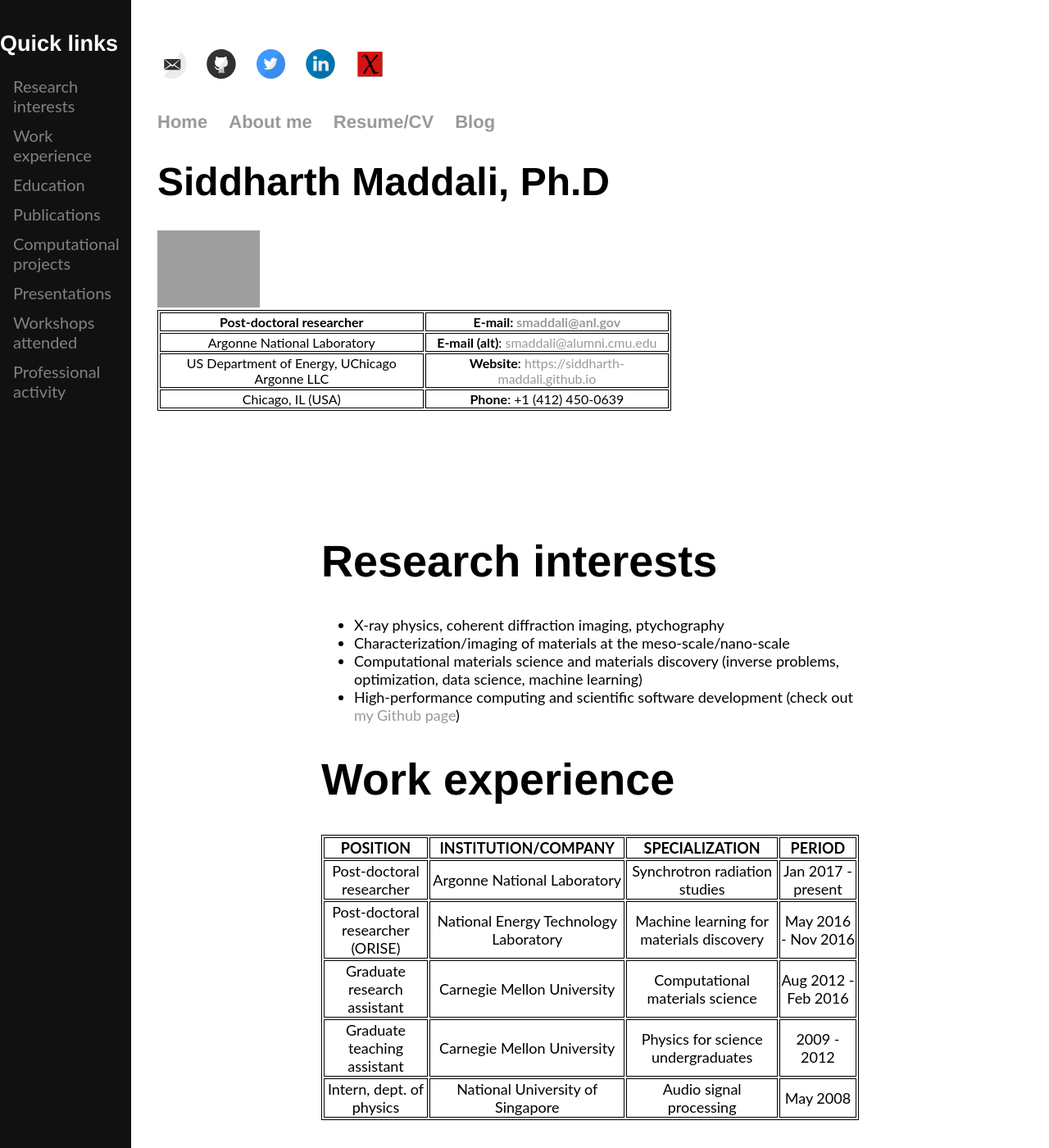
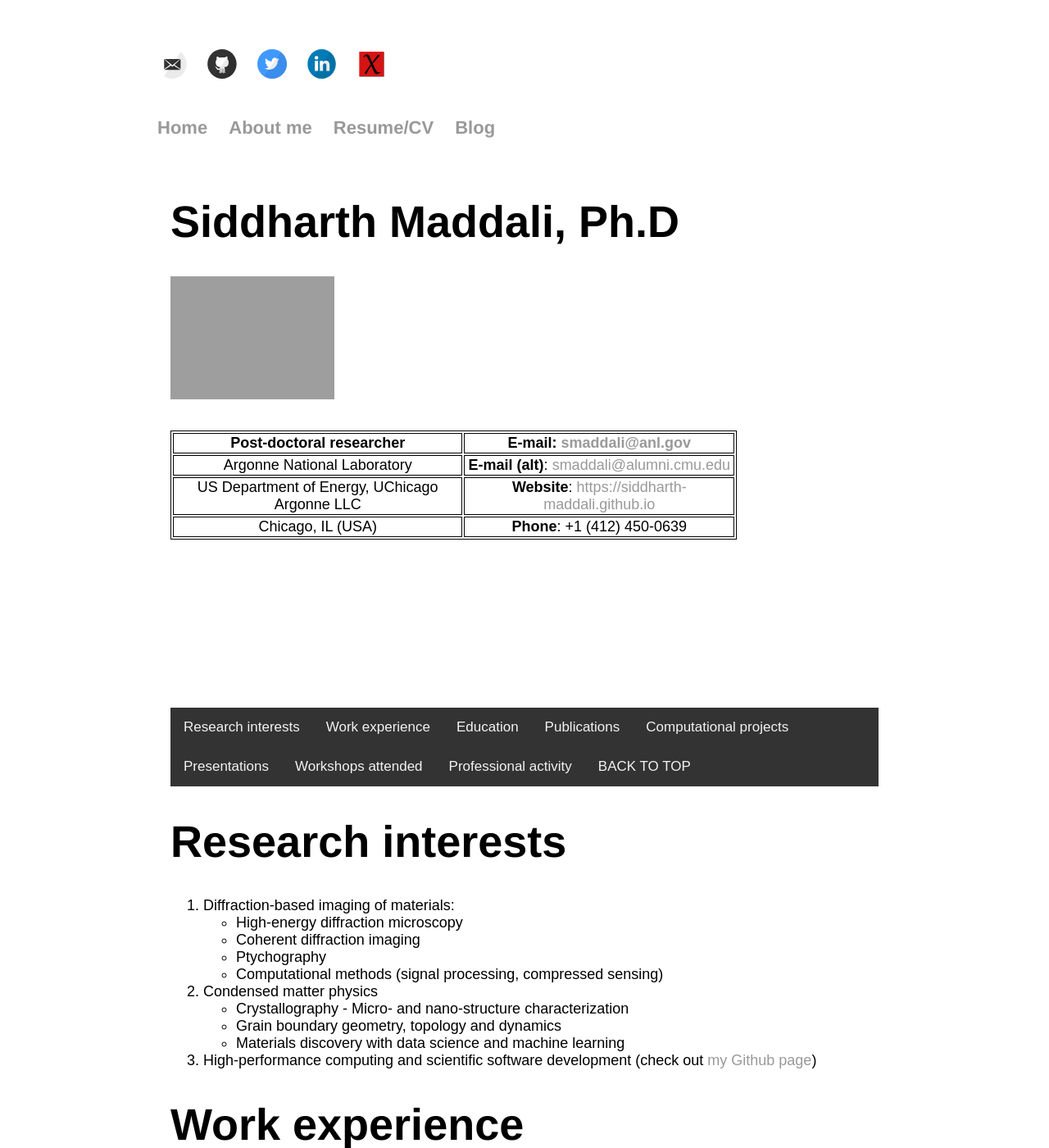
Before and after one commit to siddharth-maddali/siddharth-maddali.github.io, a Jekyll site: the page built from resume-cv/resume.md, in a window 1280 px wide and 1400 px high. Shown: the whole window at 82% size. Built offline with Jekyll 4.4.1, drawn with Linux system fonts in a browser that asks for light colours; formulas are drawn with MathJax 3; a script that is not in the unit is left out.

Commit message:
trying top sticky nav bar

```diff
--- a/_data/resume-navigation.yml
+++ b/_data/resume-navigation.yml
@@ -14,3 +14,5 @@
   link: /resume-cv/resume#workshops
 - name: Professional activity
   link: /resume-cv/resume#professional
+- name: BACK TO TOP
+  link: /resume-cv/resume#resume-top
--- a/_includes/resume-nav-body.html
+++ b/_includes/resume-nav-body.html
@@ -1,5 +1,38 @@
-<div id="mySidenav" class="sidenav">
-	<h1 style="color: white; font-size:27px;">Quick links</h1>
+<h1>Siddharth Maddali, Ph.D</h1>
+<img
+ 	src="{{ site.url }}/images/profilepic.png"
+    width="200"
+    >
+	<br/>
+	<a name="resume-top"></a>
+<table style="width:80%">
+	<tr>
+		<th>Post-doctoral researcher</th>
+		<th>E-mail: <a href="mailto:smaddali@anl.gov">smaddali@anl.gov</a></th>
+	</tr>
+	<tr>
+		<td align="center">Argonne National Laboratory</td>
+		<td align="center"><b>E-mail (alt)</b>:
+			<a href="mailto:smaddali@alumni.cmu.edu">
+				smaddali@alumni.cmu.edu
+			</a>
+		</td>
+	</tr>
+	<tr>
+		<td align="center">US Department of Energy, UChicago Argonne LLC</td>
+		<td align="center"><b>Website</b>:
+			<a href="https://siddharth-maddali.github.io">
+				https://siddharth-maddali.github.io
+			</a>
+		</td>
+	</tr>
+	<tr>
+		<td align="center">Chicago, IL (USA)</td>
+		<td align="center"><b>Phone</b>: +1 (412) 450-0639</td>
+	</tr>
+</table>
+<br><br><br><br>
+<div id="navbar">
 	{% for item in site.data.resume-navigation %}
 		<a href="{{ item.link }}">{{ item.name }}</a>
 	{%  endfor %}
--- a/_includes/resume-nav-head.html
+++ b/_includes/resume-nav-head.html
@@ -1,41 +1,53 @@
 <meta name="viewport" content="width=device-width, initial-scale=1">
 <style>
 body {
-		font-family: "Lato", sans-serif;
+	margin: 60px 60 px;
+	font-size: 18px;
+	font-family: Arial, Helvetica, sans-serif;
 }
 
-	.sidenav {
-  		height: 100%;
-	    width: 160px;
-		position: fixed;
-		z-index: 1;
-		top: 0;
-		left: 0;
-		background-color: #111;
-		overflow-x: hidden;
-		padding-top: 20px;
+.header {
+	background-color: #f1f1f1;
+	padding: 30px;
+	text-align: center;
 }
 
-	.sidenav a {
-  		padding: 6px 8px 6px 16px;
-	    text-decoration: none;
-		font-size: 20px;
-		color: #818181;
-		display: block;
+#navbar {
+	overflow: hidden;
+	background-color: #333;
 }
 
-	.sidenav a:hover {
-  		color: #f1f1f1;
+#navbar a {
+	float: left;
+	display: block;
+	color: #f2f2f2;
+	text-align: center;
+	padding: 14px 16px;
+	text-decoration: none;
+	font-size: 17px;
 }
 
-	.container {
-  		margin-left: 160px; /* Same as the width of the sidenav */
-	    font-size: 18px; /* Increased text to enable scrolling */
-		padding: 40px 40px;
+#navbar a:hover {
+	background-color: #ddd;
+	color: black;
 }
 
-	@media screen and (max-height: 450px) {
-  		.sidenav {padding-top: 15px;}
-    	.sidenav a {font-size: 18px;}
+#navbar a.active {
+	background-color: #4CAF50;
+	color: white;
+}
+
+.content {
+	padding: 16px;
+}
+
+.sticky {
+	position: fixed;
+	top: 0;
+	width: 70%;
+}
+
+.sticky + .content {
+	padding-top: 60px;
 }
 </style>
--- a/_layouts/cv.html
+++ b/_layouts/cv.html
@@ -24,33 +24,7 @@
 		</head>
 		<body>
 			{% include nav-bar.html %}
-			<h1>Siddharth Maddali, Ph.D</h1>
-			<img
-    			src="{{ site.url }}/images/profilepic.png"
-			    width="125"
-			    >
-				<br/>
-			<table style="width:70%">
-				<tr>
-					<th>Post-doctoral researcher</th>
-					<th>E-mail: <a href="mailto:smaddali@anl.gov">smaddali@anl.gov</a></th>
-				</tr>
-				<tr>
-					<td align="center">Argonne National Laboratory</td>
-					<td align="center"><b>E-mail (alt)</b>: <a href="mailto:smaddali@alumni.cmu.edu">smaddali@alumni.cmu.edu</a></td>
-				</tr>
-				<tr>
-					<td align="center">US Department of Energy, UChicago Argonne LLC</td>
-					<td align="center"><b>Website</b>: <a href="https://siddharth-maddali.github.io">https://siddharth-maddali.github.io</a></td>
-				</tr>
-				<tr>
-					<td align="center">Chicago, IL (USA)</td>
-					<td align="center"><b>Phone</b>: +1 (412) 450-0639</td>
-				</tr>
-			</table>
-			<br><br><br><br>
-			{% include resume-nav-body.html %}
-			<div class="container">
+			<div class="content">
 
 			{{ content }}
 
--- a/resume-cv/resume.md
+++ b/resume-cv/resume.md
@@ -3,14 +3,23 @@
 title: Curriculum vitae
 mathjax: true
 ---
+{% include resume-nav-body.html %}
 {% include mathjax.html %}
 
-# <a name="resint"></a>Research interests
+<a name="resint"></a>
+# Research interests
 
-   - X-ray physics, coherent diffraction imaging, ptychography
-   - Characterization/imaging of materials at the meso-scale/nano-scale
-   - Computational materials science and materials discovery (inverse problems, optimization, data science, machine learning)
-   - High-performance computing and scientific software development (check out [my Github page](https://github.com/siddharth-maddali))
+   1. Diffraction-based imaging of materials:
+		- High-energy diffraction microscopy
+		- Coherent diffraction imaging
+		- Ptychography
+		- Computational methods (signal processing, compressed sensing)
+   1. Condensed matter physics
+		- Crystallography
+   		- Micro- and nano-structure characterization
+		- Grain boundary geometry, topology and dynamics
+		- Materials discovery with data science and machine learning
+   1.  High-performance computing and scientific software development (check out [my Github page](https://github.com/siddharth-maddali))
 
 # <a name="workex"></a>Work experience
 
```
Also changed, not shown: other parts of resume-cv/resume.md (+16 -0 lines). Lines whose indentation alone changed are shown as unchanged.
